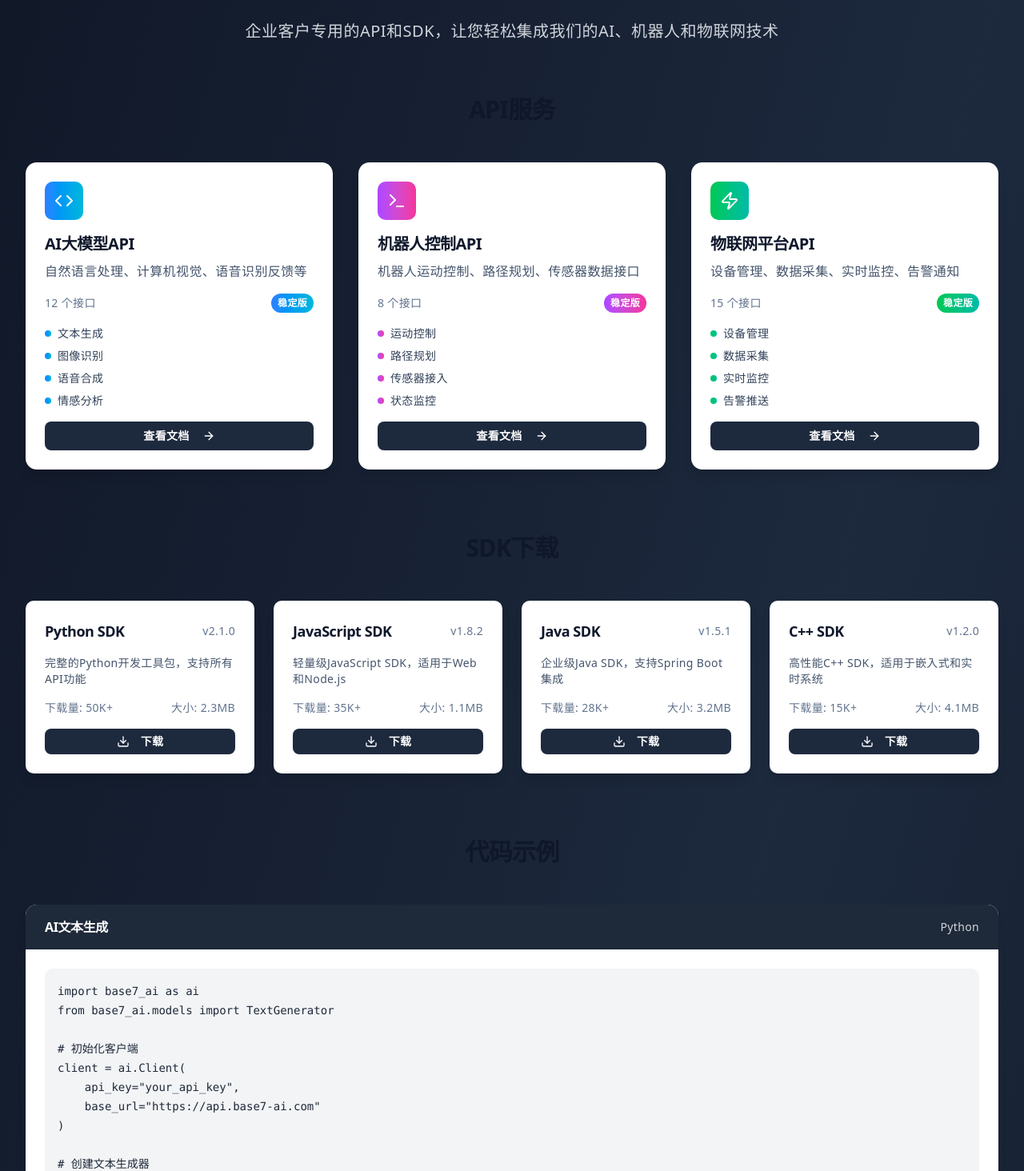
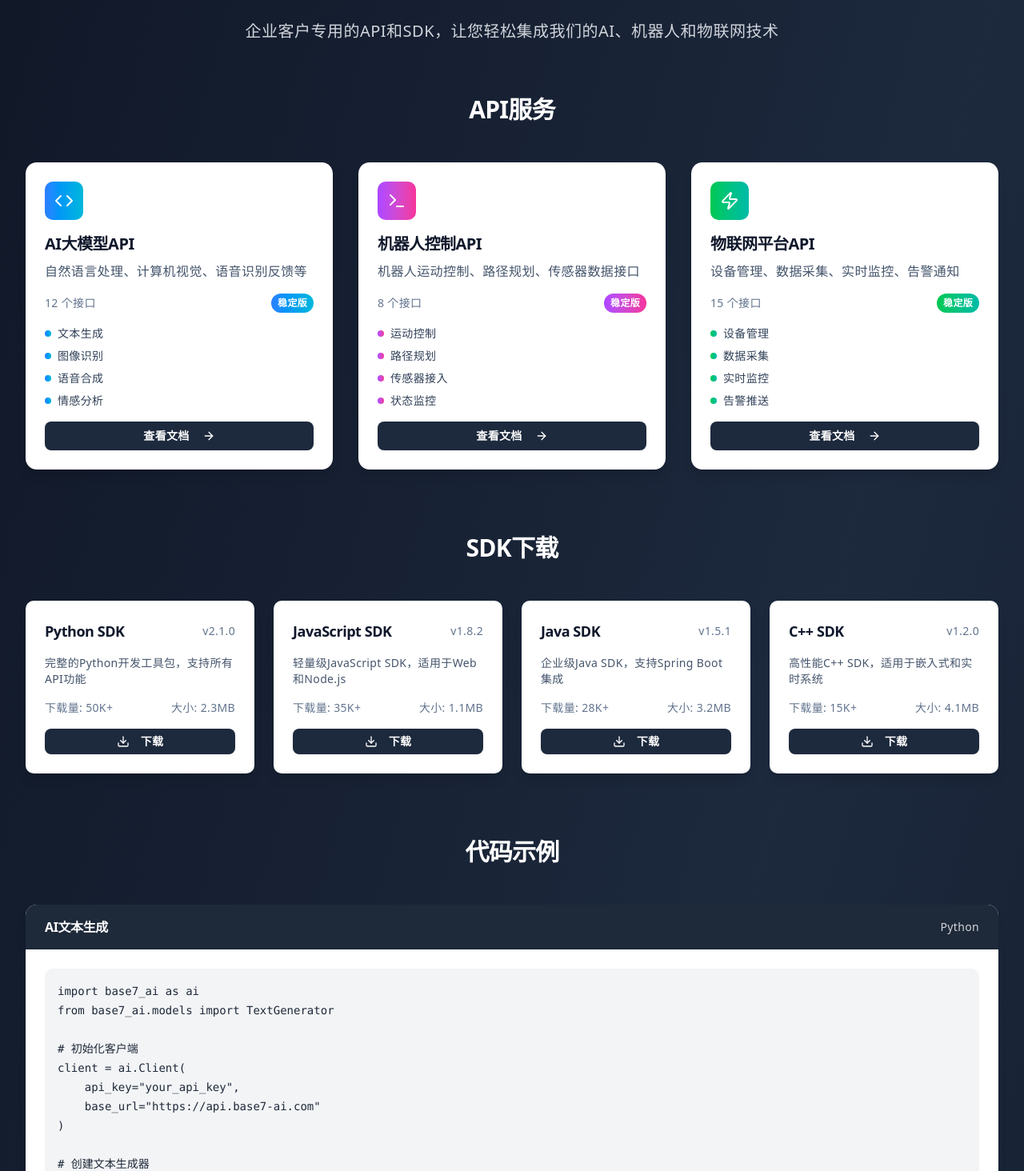
Before and after one commit to LXGroot/base7-ai, a React (Vite) app: page / in a window 1280 px wide. Shown: the part 8426-9890 px from the top of the page at 80% size. Built offline with nearby package versions, Linux system fonts and the light colour scheme.

Commit message:
Fix: 修复开发者中心页面h3标题在深色背景下的可见性问题 - 将标题颜色从深色改为白色

```diff
--- a/src/components/DeveloperCenter.jsx
+++ b/src/components/DeveloperCenter.jsx
@@ -232,7 +232,7 @@ getDeviceData();`
           transition={{ duration: 0.8 }}
           viewport={{ once: true }}
         >
-          <h3 className="text-3xl font-bold text-slate-900 mb-12 text-center tracking-tight">
+          <h3 className="text-3xl font-bold text-white mb-12 text-center tracking-tight">
             API服务
           </h3>
           <div className="grid grid-cols-1 md:grid-cols-3 gap-8">
@@ -287,7 +287,7 @@ getDeviceData();`
           transition={{ duration: 0.8 }}
           viewport={{ once: true }}
         >
-          <h3 className="text-3xl font-bold text-slate-900 mb-12 text-center tracking-tight">
+          <h3 className="text-3xl font-bold text-white mb-12 text-center tracking-tight">
             SDK下载
           </h3>
           <div className="grid grid-cols-1 md:grid-cols-2 lg:grid-cols-4 gap-6">
@@ -330,7 +330,7 @@ getDeviceData();`
           transition={{ duration: 0.8 }}
           viewport={{ once: true }}
         >
-          <h3 className="text-3xl font-bold text-slate-900 mb-12 text-center tracking-tight">
+          <h3 className="text-3xl font-bold text-white mb-12 text-center tracking-tight">
             代码示例
           </h3>
           <div className="space-y-8">
@@ -367,7 +367,7 @@ getDeviceData();`
           transition={{ duration: 0.8 }}
           viewport={{ once: true }}
         >
-          <h3 className="text-3xl font-bold text-slate-900 mb-12 text-center tracking-tight">
+          <h3 className="text-3xl font-bold text-white mb-12 text-center tracking-tight">
             开发者资源
           </h3>
           <div className="grid grid-cols-1 md:grid-cols-2 lg:grid-cols-4 gap-6">
```
